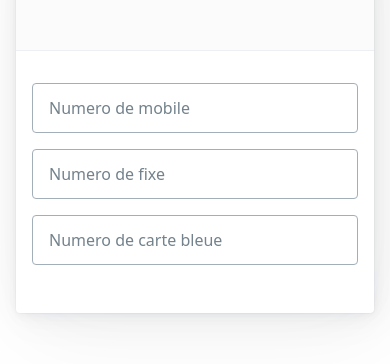
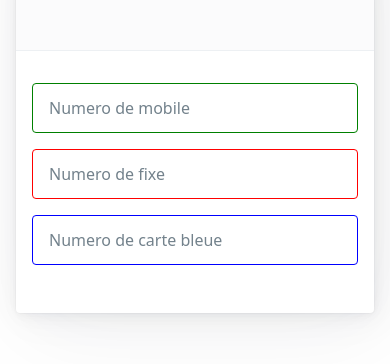
Before and after one commit to jeremyvol/from-scratch, a website built with Vite: page index.html in a window 390 px wide. Shown: the part 120-484 px from the top of the page. Built offline with nearby package versions, Linux system fonts and the light colour scheme.

Commit message:
PhoneNumberDirective attributes

```diff
--- a/index.html
+++ b/index.html
@@ -15,7 +15,8 @@
             <header>
                 <h1>Recreer Angular</h1>
             </header>
-            <input phone-number type="text" placeholder="Numero de mobile" id="mobile-number">
+            <input phone-number with-spaces="false" border-color="green" type="text" placeholder="Numero de mobile"
+                id="mobile-number">
             <input phone-number type="text" placeholder="Numero de fixe" id="fixe-number">
             <input credit-card type="text" placeholder="Numero de carte bleue" id="card-number">
         </article>
--- a/src/directives/credit-card.directive.ts
+++ b/src/directives/credit-card.directive.ts
@@ -13,6 +13,7 @@ export class CreditCardDirective {
     }
 
     init() {
+        this.element.style.borderColor = "blue";
         this.element.addEventListener('input', event => {
             this.formatCreditCardNumber(event.target as HTMLInputElement);
         });
--- a/src/directives/phone-number.directive.ts
+++ b/src/directives/phone-number.directive.ts
@@ -1,5 +1,8 @@
 export class PhoneNumberDirective {
     static selector = '[phone-number]';
+
+    willHaveSpaces = true;
+    borderColor = 'red';
 
     constructor(public element: HTMLElement) { }
 
@@ -9,11 +12,21 @@ export class PhoneNumberDirective {
         for (let i = 0; i < value.length; i += 2) {
             groups.push(value.substring(i, i + 2));
         }
-        element.value = groups.join(' ');
+        element.value = groups.join(this.willHaveSpaces ? ' ' : '');
     }
 
 
     init() {
+
+        if (this.element.hasAttribute('with-spaces')) {
+            this.willHaveSpaces = this.element.getAttribute('with-spaces') === "true";
+        }
+
+        if (this.element.hasAttribute('border-color')) {
+            this.borderColor = this.element.getAttribute('border-color')!;
+        }
+        this.element.style.borderColor = this.borderColor;
+
         this.element.addEventListener('input', event => {
             this.formatPhoneNumber(event.target as HTMLInputElement);
         });
```
